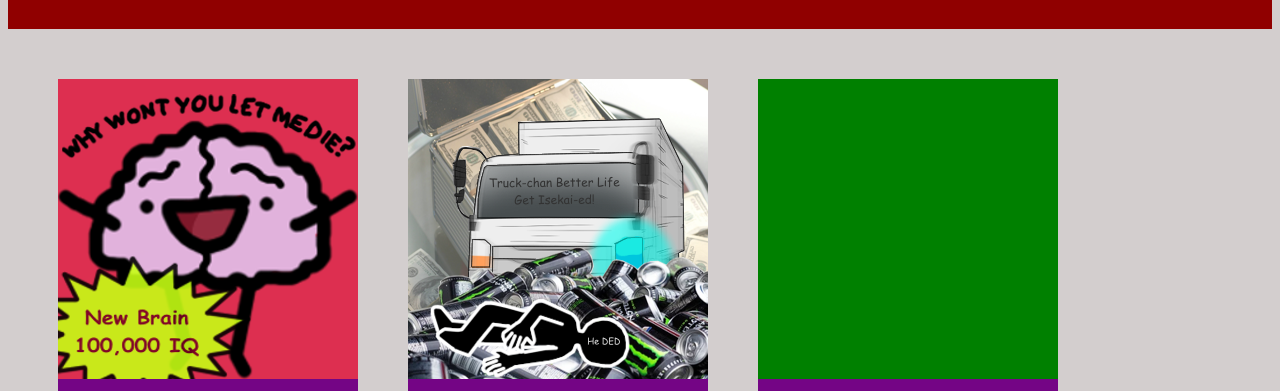
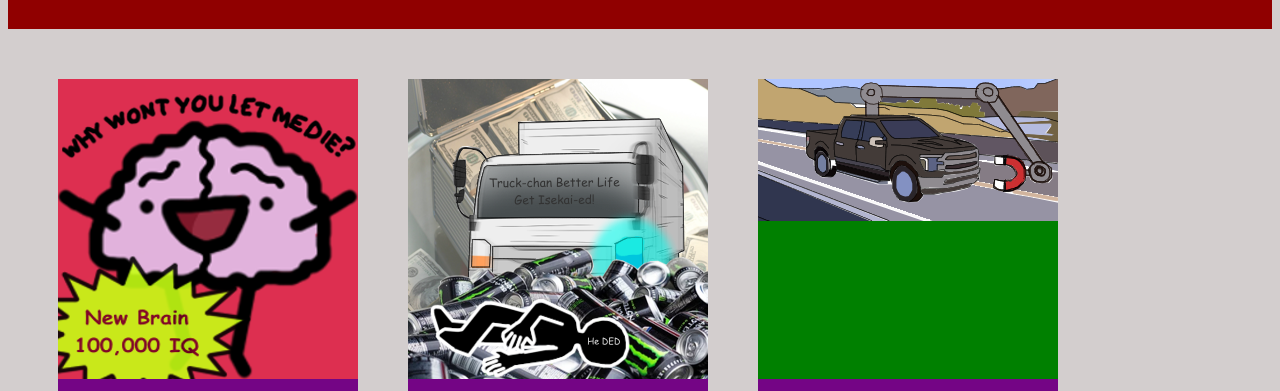
Before and after one commit to vburkett/StoreNotFound, a plain HTML site: page index.html in a window 1280 px wide. Shown: the part 329-720 px from the top of the page. Drawn offline with Linux system fonts and the light colour scheme.

Commit message:
ITG Images

```diff
--- a/index.html
+++ b/index.html
@@ -41,7 +41,9 @@
             </div>
         </div>
         <div id="Product3">
-            <div id="product3thumbnail"></div>
+            <div id="product3thumbnail">
+                <img src="images/Infinite Travel Glitch Ford F150.png">
+            </div>
             <div class="clicklink">
                 <a href="product3.html">I.T.G.</a>
             </div>
```
Also changed, not shown: product3.html (+1 -1 lines).
